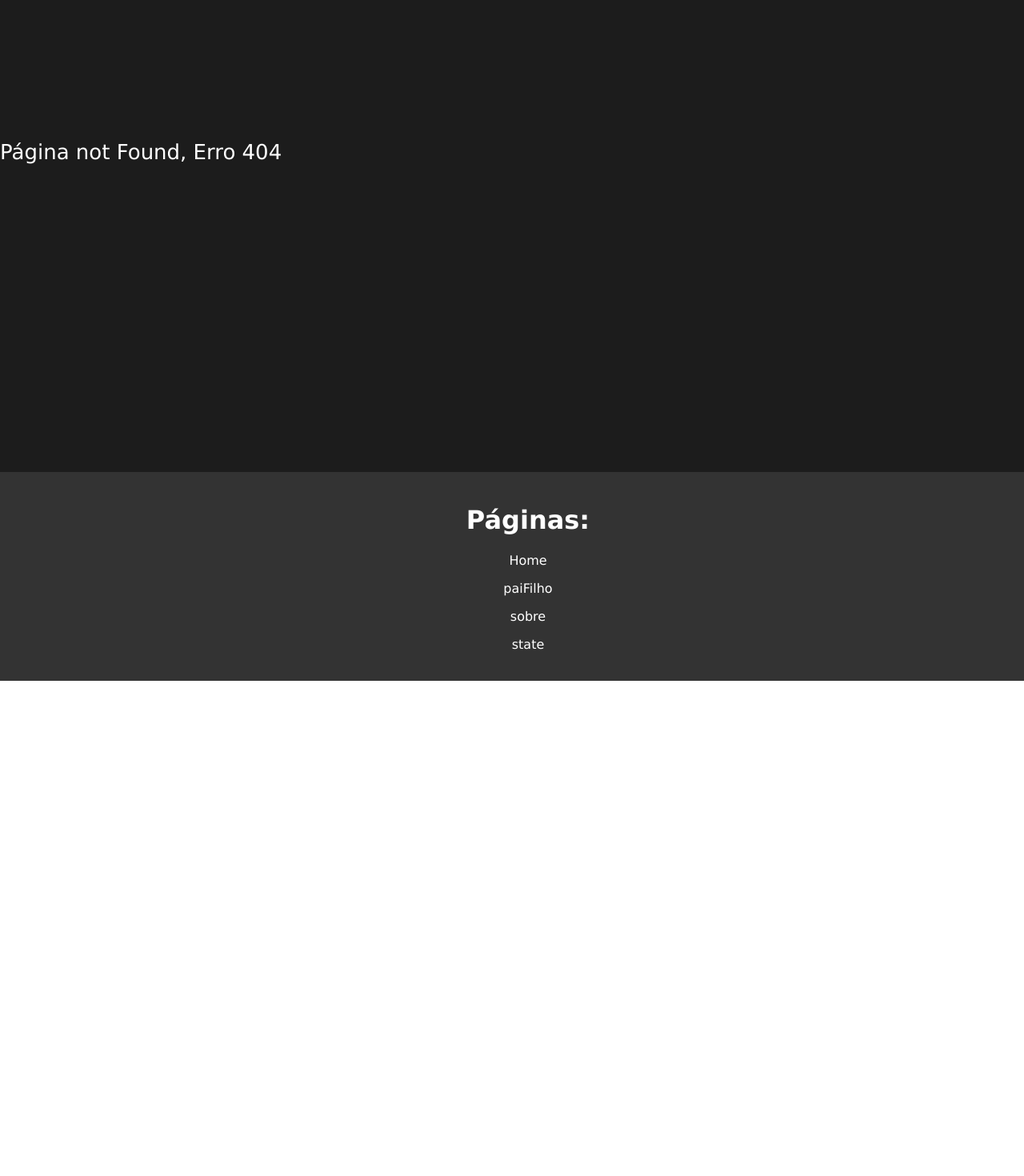
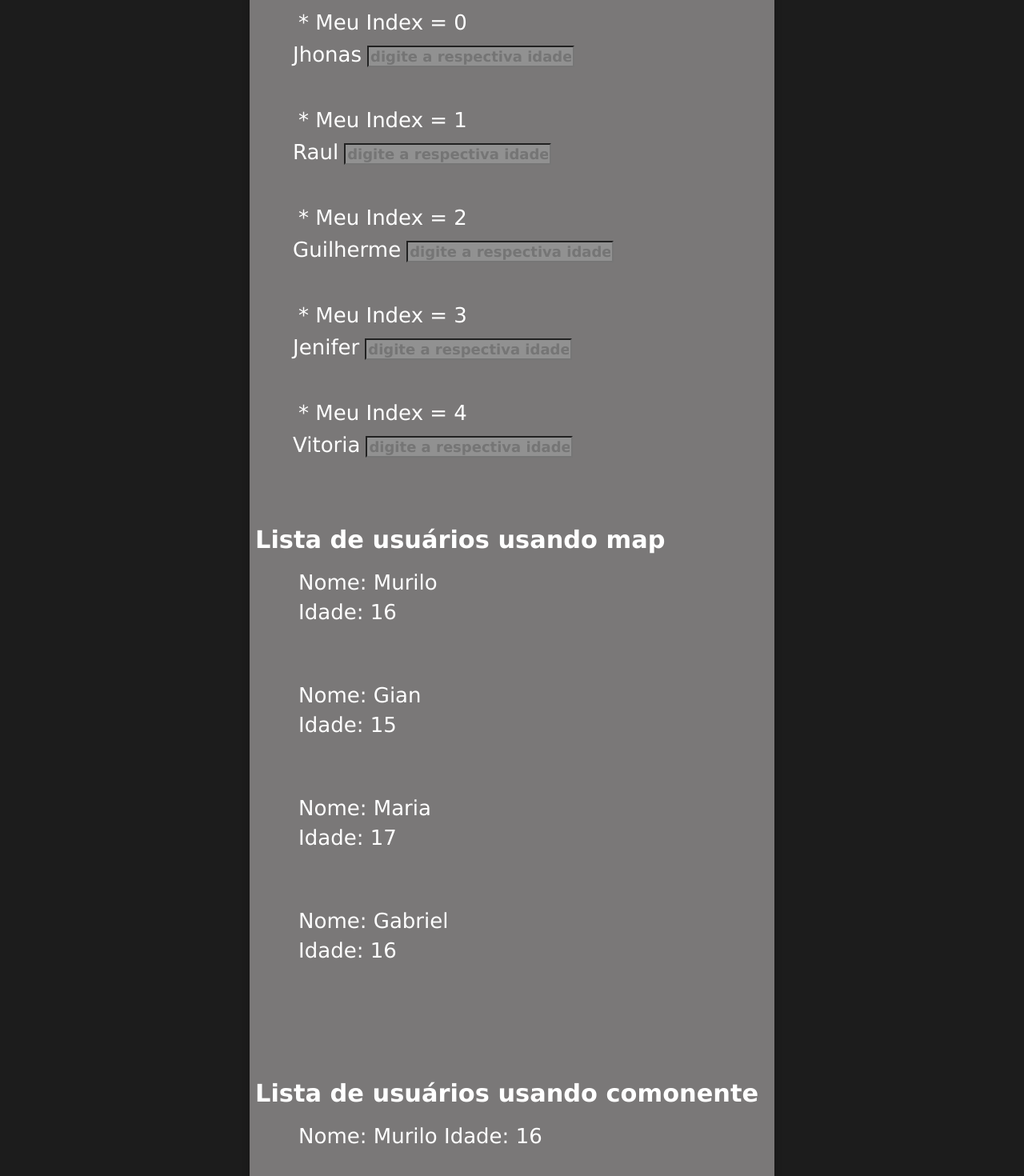
Before and after one commit to murilo966/Front-End, a React (Create React App) app: page /lista in a window 1280 px wide. Before the commit this address had no page. Shown: the part 260-1730 px from the top of the page at 80% size. Before the commit the page ends 1111 px from the top, so only its background shows below. Built offline with nearby package versions, Linux system fonts and the light colour scheme.

Commit message:
aprendendo a usar listas
criando paginas e unificando elas ao meu estilo

```diff
--- a/src/App.css
+++ b/src/App.css
@@ -1,6 +1,6 @@
 *{
   font-family:  Verdana, Geneva, Tahoma, sans-serif;
-  color:#fff
+
 }
 
 a{
@@ -9,6 +9,7 @@ a{
 }
 .darkMode{
   background-color: rgba(0, 0, 0, 0.89);
+  color: white;
 }
 .content {
   min-height: 100vh;
@@ -19,13 +20,33 @@ a{
 }
 
 .container{
-  max-width: 950px;
-  margin: 0 auto;
-  background-color: #fff;
+  display: flex;
+  flex-direction: column;
+  max-width: 90%;
+  padding-right: 1%;
+  margin: 5% auto;
+
+  background-color: rgba(172, 170, 170, 0.651);
   box-shadow: 0px 0px 10px rgba(0, 0, 0, 0.2);
   border-radius: 10px;
 }
+.container *{
+  margin: 7px;
+}
+/* Início da lista */
+.listaDesordenada{
+  list-style: none;
+  margin-bottom: 10%;
+}
 
+.input_idade{
+  background-color: rgb(145, 145, 145);
+  color: white;
+  font-weight: bold;
+  font-size: large;
+}
+
+/* Fim da lista */
 .header{
   overflow: hidden;
   background-color: rgb(78, 31, 92);
@@ -114,9 +135,10 @@ a{
 }
 
 .bt-resultados{
-  width: 20%;
+  width: 100%;
+  display: flex;
+  flex-direction: row;
 }
-
 #bt-mais{
   width: 50%;
   font-weight: bold;
--- a/src/App.tsx
+++ b/src/App.tsx
@@ -5,6 +5,7 @@ import Sobre from './pages/sobre';
 import NotFound from './pages/notfound';
 import State from './pages/state';
 import PaiFilho from './pages/pai_filho';
+import Lista from './pages/lista';
 
 
 function App() {
@@ -16,6 +17,8 @@ function App() {
         <Route path='/state' element={<State/>} ></Route>
         <Route path='/pai-filho' element={<PaiFilho/>} ></Route>
         <Route path='/sobre/:parametro' element={<Sobre/>} ></Route>
+        <Route path='/lista' element={<Lista/>} ></Route>
+
       </Routes>
 
 
--- a/src/components/footer/index.tsx
+++ b/src/components/footer/index.tsx
@@ -3,11 +3,12 @@ import { Link } from "react-router-dom";
 function Footer(){
     return(
         <div className="footer">
-            <h1>Páginas:</h1>
-        <Link to='/'><p>Home</p></Link>
+            <h1>páginas:</h1>
+        <Link to='/'><p>home</p></Link>
         <Link to='/pai-filho'><p>paiFilho</p></Link>
-        <Link to='/sobre/:parametro'><p>sobre</p></Link>
-        <Link to='state'><p>state</p></Link>
+        <Link to='/sobre/Renan'><p>sobre</p></Link>
+        <Link to='/state'><p>state</p></Link>
+        <Link to='/lista'><p>lista</p></Link>
         </div>
     )
 }
--- /dev/null
+++ b/src/pages/detalhes.tsx
@@ -0,0 +1,20 @@
+import Footer from "../components/footer"
+import Header from "../components/header"
+
+type Prop = {
+    dados: {
+        name: string;
+        age: string;
+    }
+}
+
+function Detalhes({dados}:Prop){
+    return(
+        <div>
+                <li>Nome: {dados.name} Idade: {dados.age}</li>
+                <br />
+        </div>
+    )
+}
+
+export default Detalhes
--- a/src/pages/home.tsx
+++ b/src/pages/home.tsx
@@ -8,7 +8,8 @@ function Home(){
             <Header PgAtual={"Home"}/>
             <div className="content">
                 <div className='container'>
-                    <label>Home</label>
+                    <p>Essa é a página Home</p>
+                    <p>No momento não temos nenhum conteúdo nessa página!</p>
                 </div>
             </div>
             <Footer/>
--- /dev/null
+++ b/src/pages/lista.tsx
@@ -0,0 +1,63 @@
+import Footer from "../components/footer"
+import Header from "../components/header"
+import Detalhes from "./detalhes"
+
+function Lista(){
+
+    let lista =[
+        "Jhonas",
+        "Raul",
+        "Guilherme",
+        "Jenifer",
+        "Vitoria"
+    ]
+
+    let listaObj =[
+        {name: 'Murilo', age:'16'},
+        {name: 'Gian', age:'15'},
+        {name: 'Maria', age:'17'},
+        {name: 'Gabriel', age:'16'}
+    ]
+
+    return(
+        <div className="darkMode">
+            <Header PgAtual={"Lista"}/>
+            <div className="content">
+                    <div className='container'>
+                        <h2>Listas</h2>
+
+                        <h3>Input de idades</h3>
+                        <ul className="listaDesordenada">
+                            {lista.map((item, index)=>(
+                                <li key={index}>
+                                    <br />
+                                    <p>* Meu Index = {index}</p> {item}<input type="text" className="input_idade" placeholder="digite a respectiva idade"/>
+                                </li>
+                            ))}
+                        </ul>
+
+                        <h3>Lista de usuários usando map</h3>
+                        <ul className="listaDesordenada">
+                            {listaObj.map((item)=>(
+                                <li>
+
+                                    <p>Nome: {item.name}</p>
+                                    <p>Idade: {item.age}</p>
+                                    <br /><br />
+                                </li>
+                            ))}
+                        </ul>
+
+                        <h3>Lista de usuários usando comonente</h3>
+                        <ul className="listaDesordenada">
+                            {listaObj.map((item, index)=>(
+                                <Detalhes key={index} dados={item}/>))}
+                        </ul>
+                    </div>
+            </div>
+            <Footer/>
+        </div>
+    )
+}
+
+export default Lista
--- a/src/pages/sobre.tsx
+++ b/src/pages/sobre.tsx
@@ -2,16 +2,20 @@ import {useParams} from 'react-router-dom';
 import Header from '../components/header';
 import Footer from '../components/footer';
 
+
+
+
 function Sobre(){
-
     const params = useParams();
 
     return(
         <div className="darkMode">
             <Header PgAtual={"sobre"}/>
+
             <div className="content">
-                Essa e uma pagina sobre o aluno: {params.parametro}
+                Essa e uma página sobre o aluno: {params.parametro}
             </div>
+
             <Footer/>
         </div>
     )
--- a/src/pages/state.tsx
+++ b/src/pages/state.tsx
@@ -18,7 +18,7 @@ function State() {
         <div className="darkMode">
             <Header/>
             <div className="content">
-                <div className="container-contador">
+                <div className="container">
                     <div className="container-resultado">
                         <label>Contador:
                             <br />
```
Also changed, not shown: src/pages/molde.tsx (added, +14 -0 lines), 1 other file (tests, documents, lock files or other folders).
